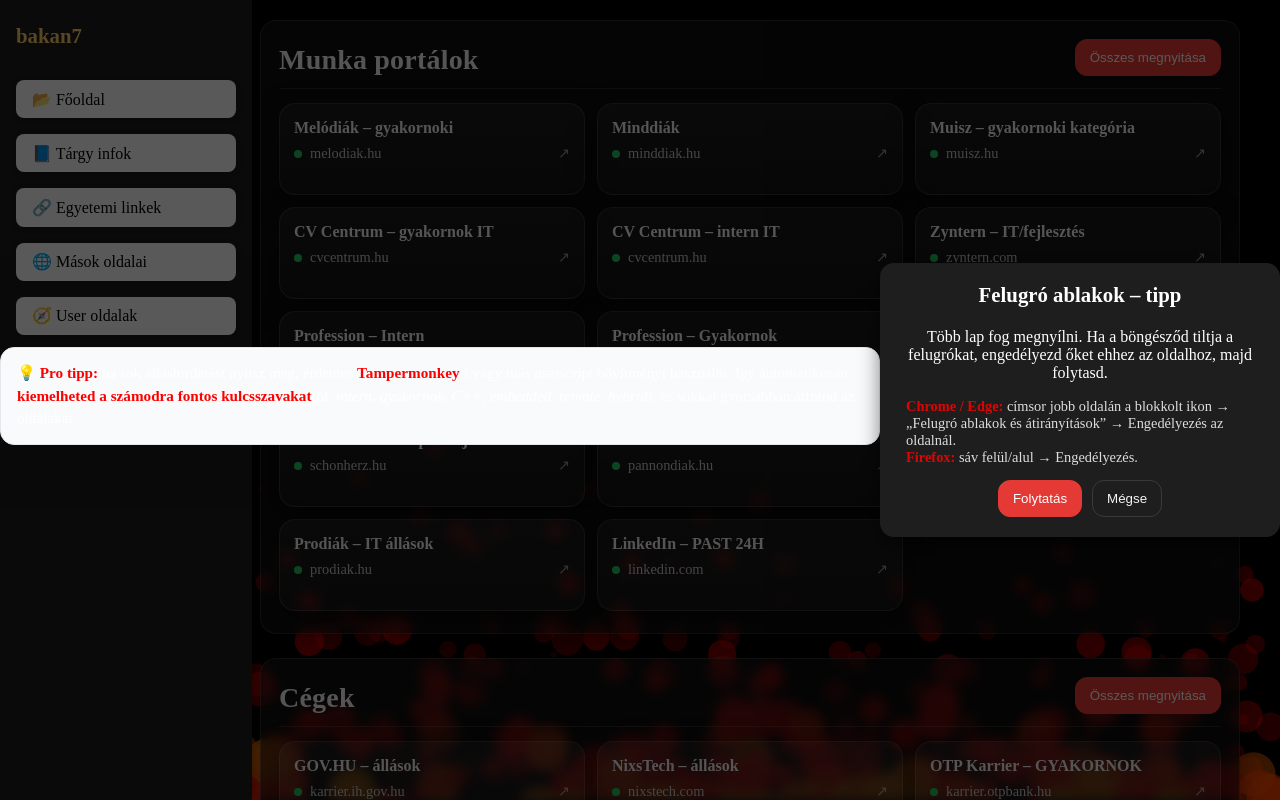
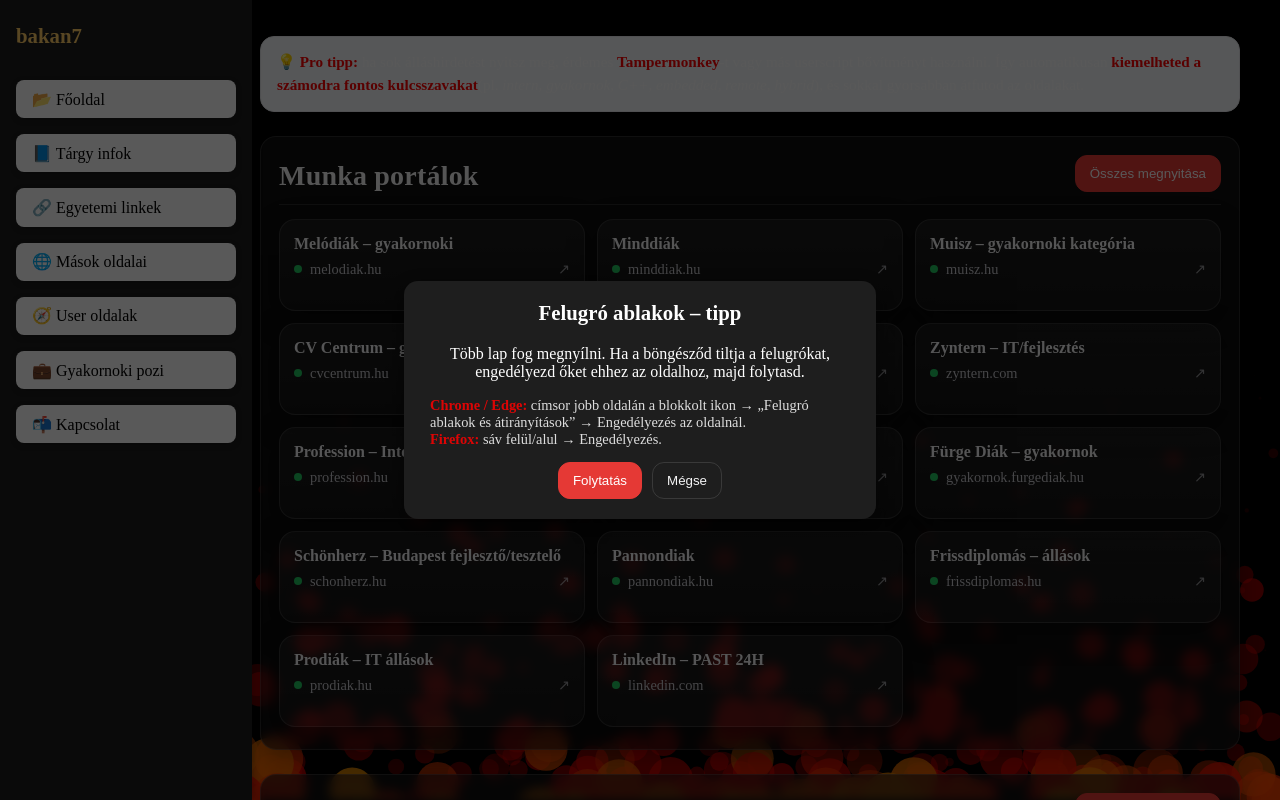
Before and after one commit to Andrssss/MyWebsite, a React (Vite) app: page /gyakornoki_poziciok/auto in a window 1280 px wide. Shown: the top 800 px of the page. Built offline with nearby package versions, Linux system fonts and the light colour scheme.

Commit message:
its fine

```diff
--- a/src/LinksLauncher.jsx
+++ b/src/LinksLauncher.jsx
@@ -120,11 +120,6 @@
 
       `}</style>
 
-      {renderLinks('Munka portálok', JOB_PORTALS)}
-      {renderLinks('Cégek', COMPANIES)}
-
-      {warnModal.open && (
-        <div className="popup-blocker-overlay" role="dialog" aria-modal="true" aria-labelledby="warn-title">
       <div className="ll-tip">
         <strong>💡 Pro tipp:</strong> ha sok álláshirdetést nyitsz meg,
         érdemes <strong>Tampermonkey</strong>-t vagy más userscript bővítményt használni.
@@ -132,6 +127,13 @@
         (pl. <em>intern, gyakornok, C++, embedded, remote, hybrid</em>),
         és sokkal gyorsabban átfutod az oldalakat.
       </div>
+
+      {renderLinks('Munka portálok', JOB_PORTALS)}
+      {renderLinks('Cégek', COMPANIES)}
+
+      {warnModal.open && (
+
+        <div className="popup-blocker-overlay" role="dialog" aria-modal="true" aria-labelledby="warn-title">
           <div className="popup-blocker-box">
             <h3 id="warn-title">Felugró ablakok – tipp</h3>
             <p>
```
Lines whose indentation alone changed are shown as unchanged.
